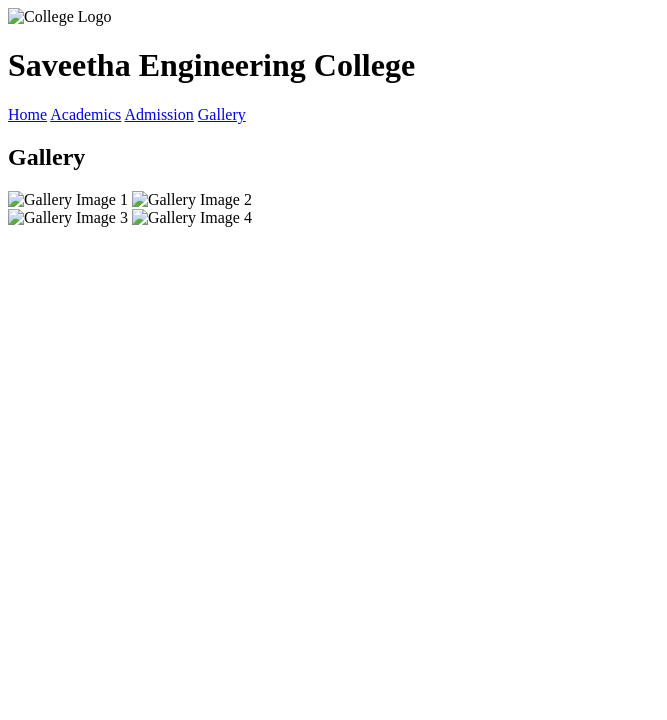
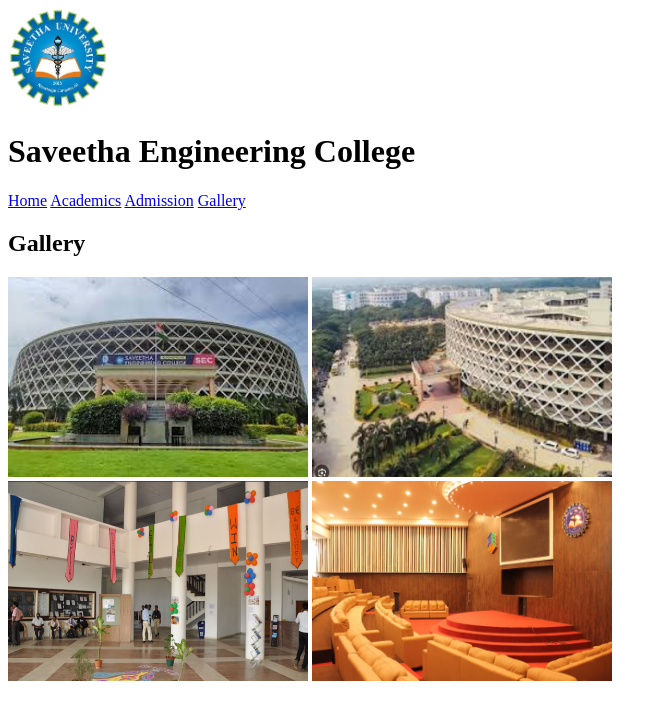
Before and after one commit to Mahalakshmibalireddy21003680/collegeSite, a plain HTML site: page gallery.html in a window 1280 px wide. Shown: the whole page, without its empty margins (0-667 px from the left). Drawn offline with Linux system fonts and the light colour scheme.

Commit message:
Update gallery.html

```diff
--- a/gallery.html
+++ b/gallery.html
@@ -4,11 +4,11 @@
     <meta charset="UTF-8">
     <meta name="viewport" content="width=device-width, initial-scale=1.0">
     <title>Gallery - Saveetha Engineering College</title>
-    <link rel="stylesheet" href="styles/style.css">
+    <link rel="stylesheet" href="style.css">
 </head>
 <body>
     <header>
-        <img src="images/logo.png" alt="College Logo" height="100" width="100">
+        <img src="logo.png" alt="College Logo" height="100" width="100">
         <h1>Saveetha Engineering College</h1>
     </header>
     <nav>
@@ -19,11 +19,11 @@
     </nav>
     <div class="container">
         <h2>Gallery</h2>
-        <img src="images/gallery1.jpeg" alt="Gallery Image 1" height="200" width="300">
-        <img src="images/gallery2.png" alt="Gallery Image 2" height="200" width="300"><br>
+        <img src="gallery1.jpeg" alt="Gallery Image 1" height="200" width="300">
+        <img src="gallery2.png" alt="Gallery Image 2" height="200" width="300"><br>
 
-        <img src="images/gallery3.png" alt="Gallery Image 3" height="200" width="300">
-        <img src="images/gallery4.png" alt="Gallery Image 4" height="200" width="300">
+        <img src="gallery3.png" alt="Gallery Image 3" height="200" width="300">
+        <img src="gallery4.png" alt="Gallery Image 4" height="200" width="300">
     </div>
 </body>
 </html>
```
